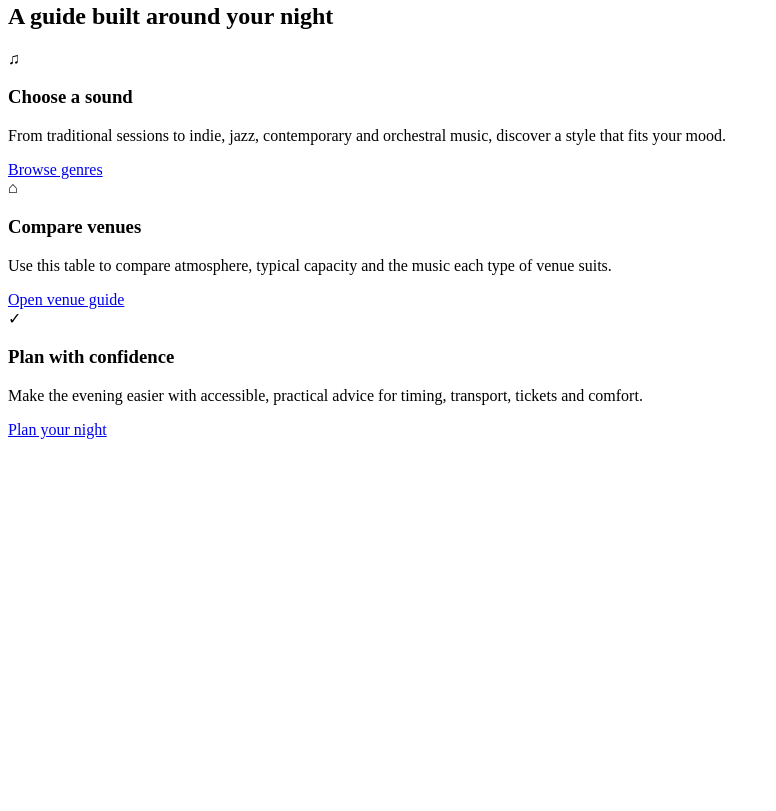
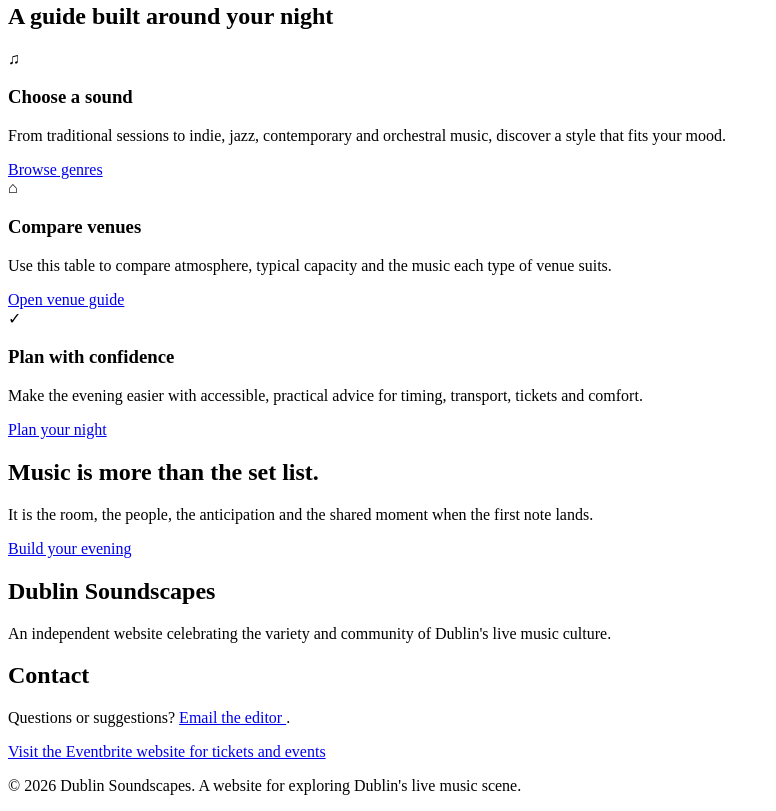
Before and after one commit to Kiki-Peart/Soundscapes_website, a plain HTML site: page index.html in a window 1280 px wide. Shown: the part 302-1113 px from the top of the page, without its empty margins (0-776 px from the left). Before the commit the page ends 800 px from the top, so only its background shows below. Drawn offline with Linux system fonts and the light colour scheme.

Commit message:
Add CTA section and site footer

```diff
--- a/index.html
+++ b/index.html
@@ -113,6 +113,54 @@
 
     </article>
 
+    <section class="cta-panel">
+
+    <h2>
+        Music is more than the set list.
+    </h2>
+
+    <p>
+        It is the room, the people, the anticipation
+        and the shared moment when the first note lands.
+    </p>
+
+    <a href="planning.html">
+        Build your evening
+    </a>
+
+</section>
+
+<footer class="site-footer">
+
+    <h2>Dublin Soundscapes</h2>
+
+    <p>
+        An independent website celebrating
+        the variety and community of Dublin's
+        live music culture.
+    </p>
+
+    <h2>Contact</h2>
+
+    <p>
+        Questions or suggestions?
+        <a href="mailto:hello@dublinsoundscape.example">
+            Email the editor
+        </a>.
+    </p>
+
+    <p>
+        <a href="https://www.eventbrite.ie/" target="_blank">
+            Visit the Eventbrite website for tickets and events
+        </a>
+    </p>
+
+    <p>
+        &copy; 2026 Dublin Soundscapes.
+        A website for exploring Dublin's live music scene.
+    </p>
+
+</footer>
 </section>
     </main>
 
```
